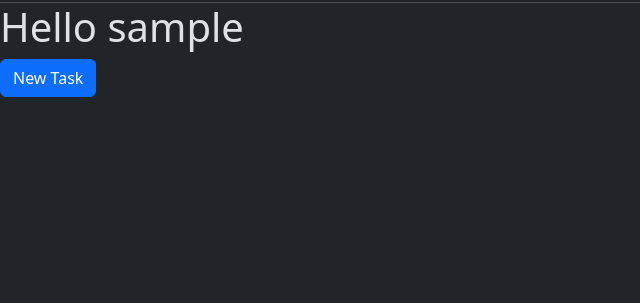
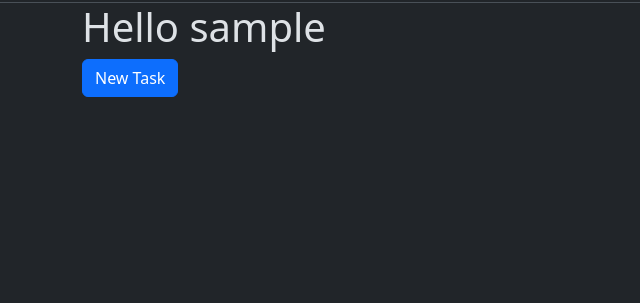
Before and after one commit to Yakubovich17/todo-list, a Flask app: page /profile in a window 1280 px wide. Shown: the part 70-373 px from the top of the page, without its empty margins (0-640 px from the left). Run offline with Flask 3, Linux system fonts and the light colour scheme; the visitor is signed in with stand-in values (Sample User, id 1); data comes from the database, SQL or seed files in the repository; data that the repository does not hold is empty; parts of the project's set-up code (start-up, migrations or seed data) failed here and were passed over.

Commit message:
Centered welcome text and new task button

```diff
--- a/todolist/templates/pages/profile.html
+++ b/todolist/templates/pages/profile.html
@@ -3,9 +3,10 @@
 {% block title %} My Profile {% endblock %}
 
 {% block content %}
+<div class="container">
+    <div>
         <h1>Hello {{ current_user.username }}</h1>
-
-<button type="button" class="btn btn-primary" data-bs-toggle="modal" data-bs-target="#createTaskModal">New Task</button>
+        <button type="button" class="btn btn-primary mb-3" data-bs-toggle="modal" data-bs-target="#createTaskModal">New Task</button>
 
         <div class="modal fade" id="createTaskModal" tabindex="-1" aria-labelledby="createTaskModalLabel" aria-hidden="true">
             <div class="modal-dialog">
@@ -35,10 +36,8 @@
                 </div>
             </div>
         </div>
+    </div>
 
-<script src="{{ url_for('static', filename='js/task_form.js') }}"></script>
-
-<div class="container">
     {% for row in rows %}
     <div class="row">
         {% for task in row %}
@@ -86,6 +85,7 @@
     {% endfor %}
 </div>
 
+<script src="{{ url_for('static', filename='js/task_form.js') }}"></script>
 <script src="{{ url_for('static', filename='js/task_edit.js') }}"></script>
 
 {% endblock content %}
```
Lines whose indentation alone changed are shown as unchanged.
